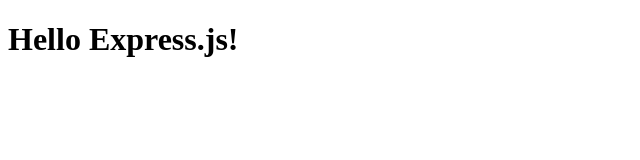
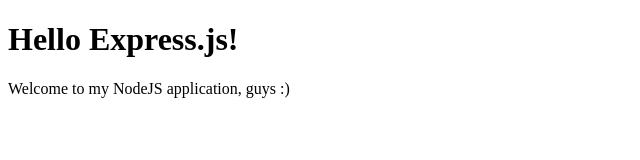
Before and after one commit to LukasNavickas/Web-server, a website: page public/index.html in a window 1280 px wide. Shown: the whole page, without its empty margins (0-640 px from the left). Drawn offline with Linux system fonts and the light colour scheme.

Commit message:
Update index.html

```diff
--- a/public/index.html
+++ b/public/index.html
@@ -6,5 +6,6 @@
 	</head>
 	<body>
 		<h1>Hello Express.js!</h1>
+		<p>Welcome to my NodeJS application, guys :)</p>
 	</body>
 </html>
```
